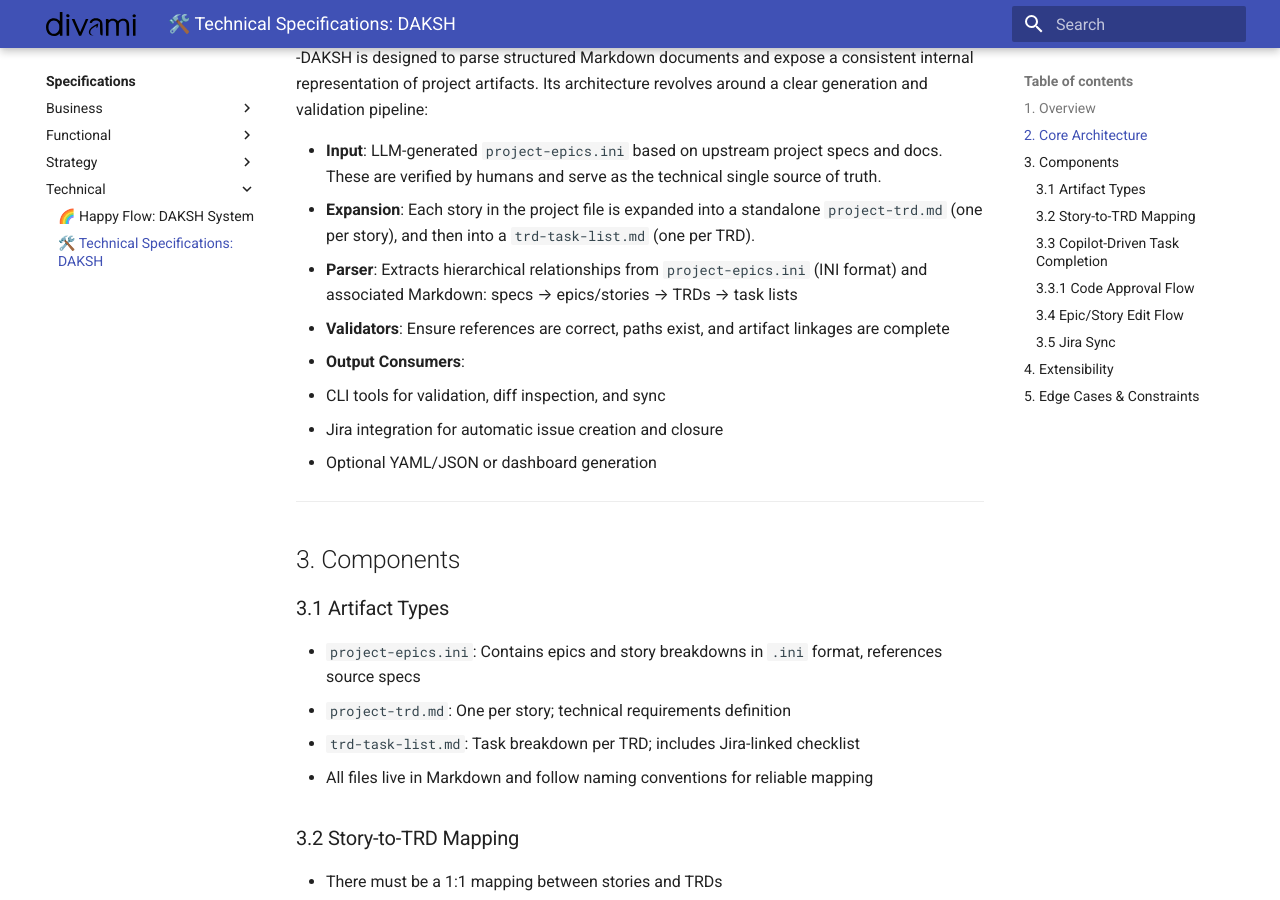
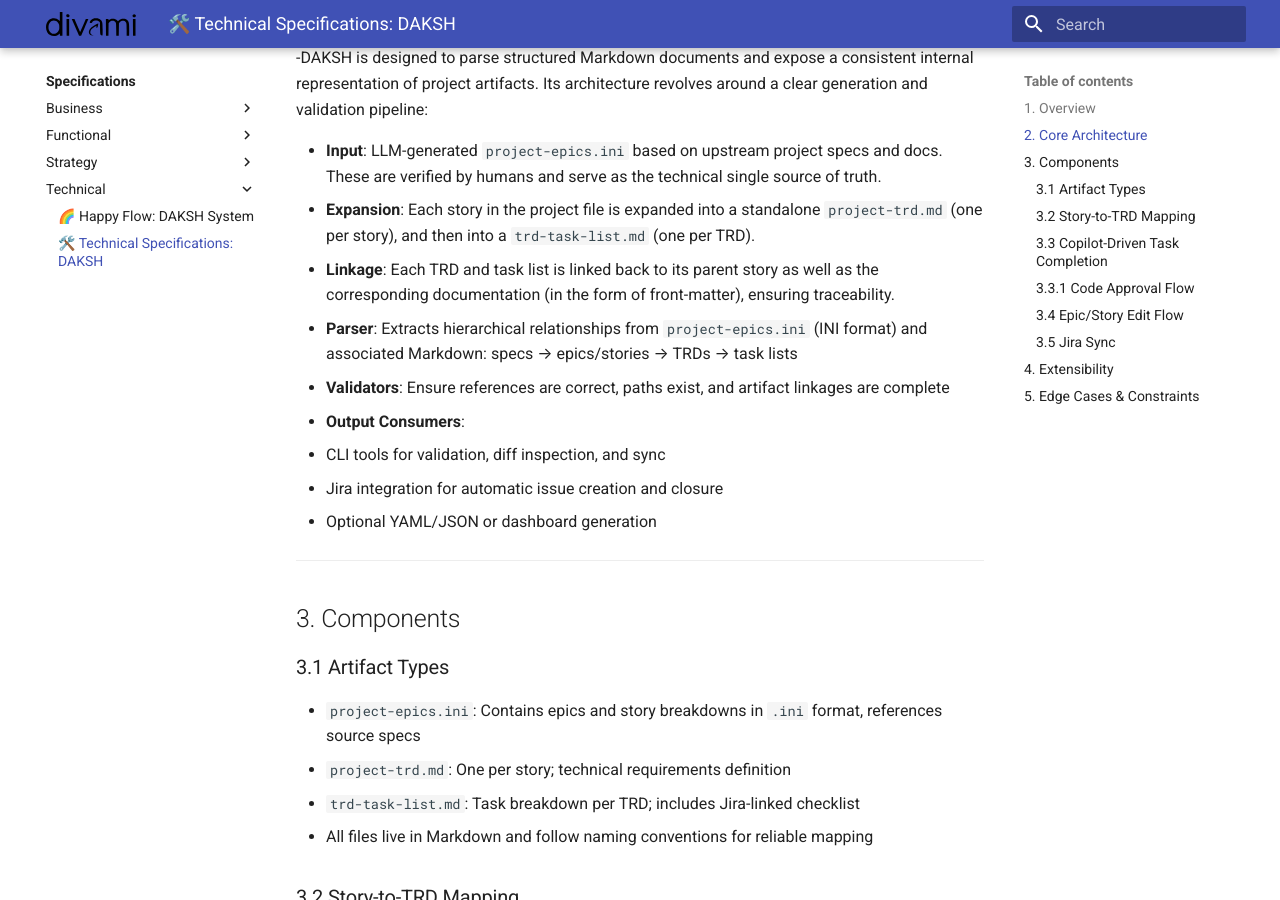
Before and after one commit to divamidesignlabs/ai-daksh, an MkDocs documentation site: the page built from docs/specifications/technical/specs.md, in a window 1280 px wide and 900 px high, scrolled down 469 px. Built offline with MkDocs 1.6.1 and Material for MkDocs 9.7.7, drawn with Linux system fonts in a browser that asks for light colours.

Commit message:
add epics -v2

```diff
--- a/docs/specifications/technical/specs.md
+++ b/docs/specifications/technical/specs.md
@@ -14,6 +14,7 @@ This document describes how DAKSH works under the hood — from reading Markdown
 
 - **Input**: LLM-generated `project-epics.ini` based on upstream project specs and docs. These are verified by humans and serve as the technical single source of truth.
 - **Expansion**: Each story in the project file is expanded into a standalone `project-trd.md` (one per story), and then into a `trd-task-list.md` (one per TRD).
+- **Linkage**: Each TRD and task list is linked back to its parent story as well as the corresponding documentation (in the form of front-matter), ensuring traceability.
 - **Parser**: Extracts hierarchical relationships from `project-epics.ini` (INI format) and associated Markdown: specs → epics/stories → TRDs → task lists
 - **Validators**: Ensure references are correct, paths exist, and artifact linkages are complete
 - **Output Consumers**:
```
Also changed, not shown: docs/specifications/technical/happy-flow.md (+1 -2 lines), .github/instructions/general-coding-instructions copy.md (deleted), 4 other files.
